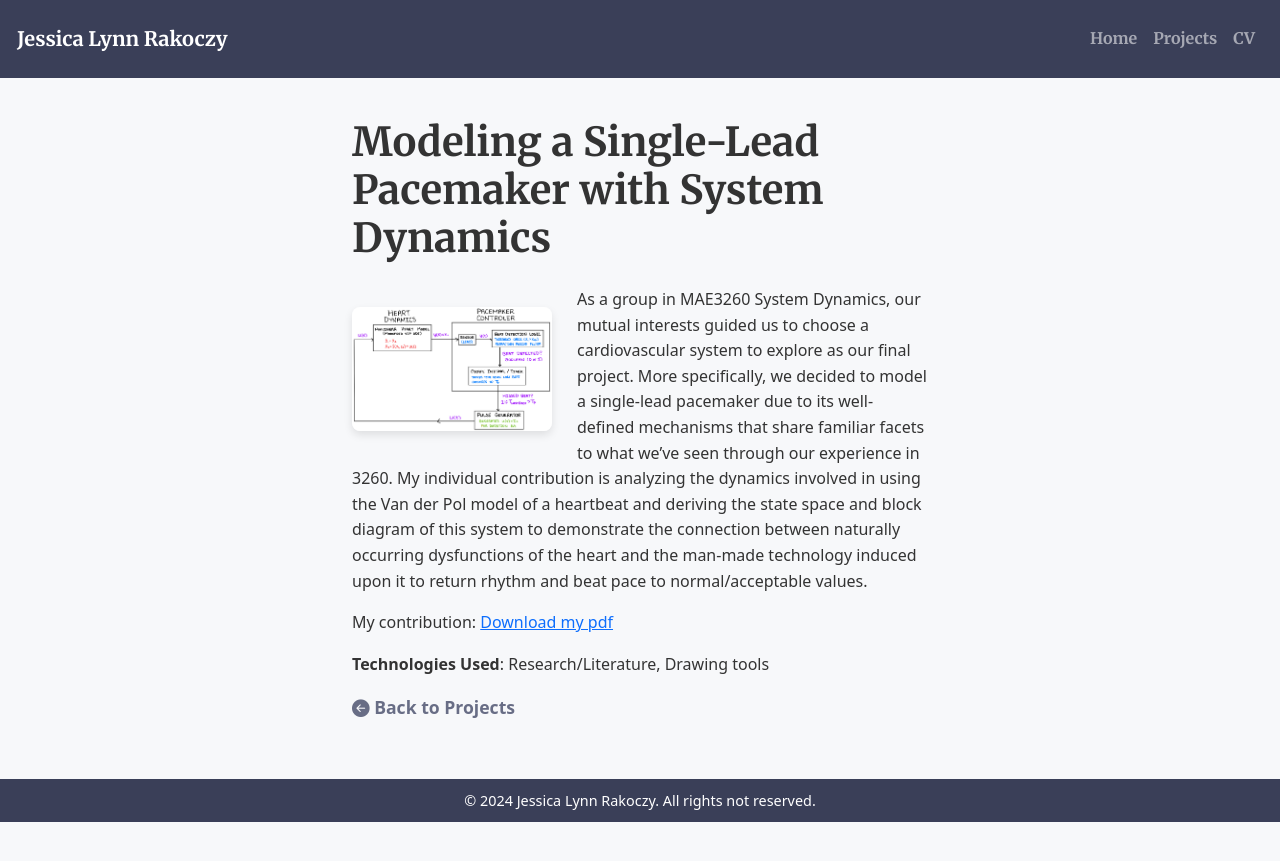
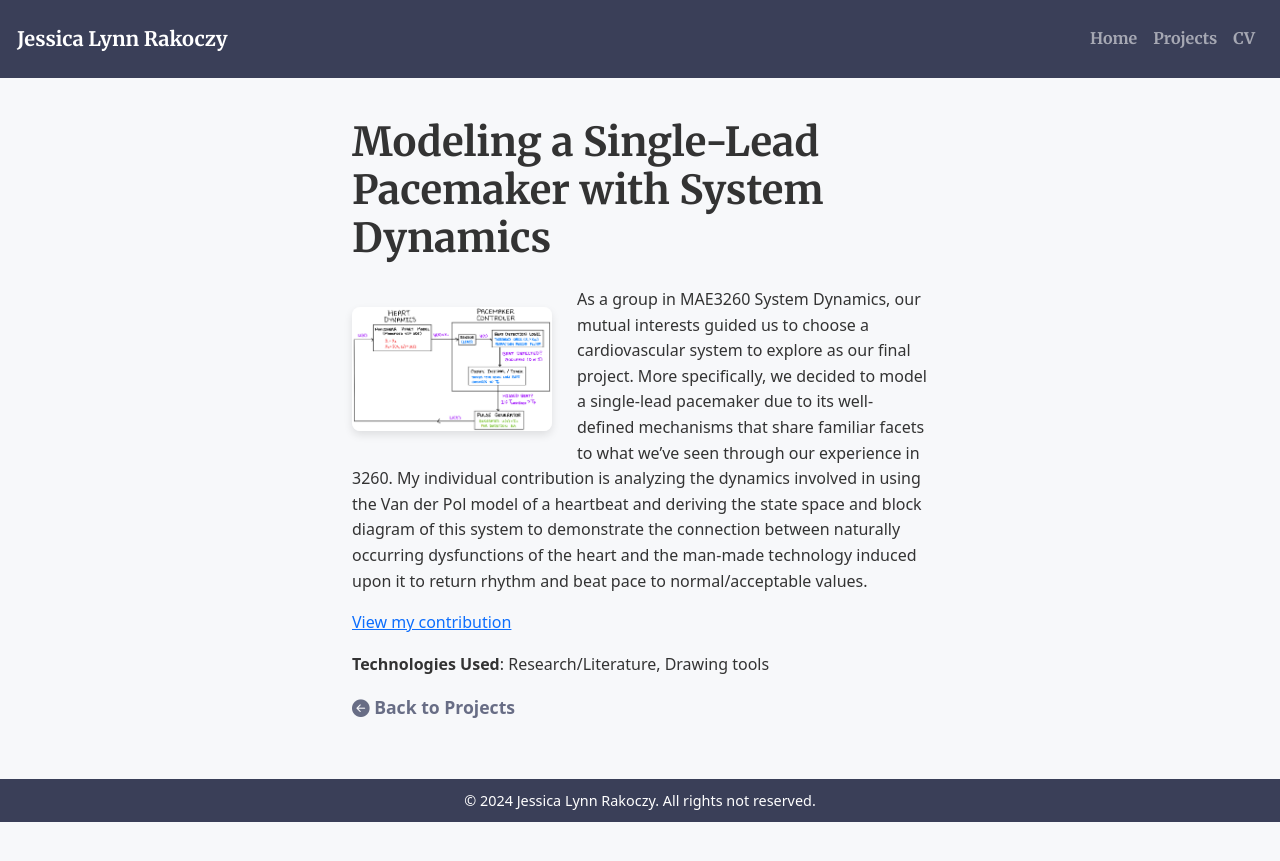
Before and after one commit to Cornell-MAE-UG/fa25-portfolio-jlr444, a Jekyll site: the page built from _projects/Model-Pacemaker-MAE3260.md, in a window 1280 px wide. Shown: the top 861 px of the page. Built offline with Jekyll 4.4.1, drawn with Linux system fonts in a browser that asks for light colours.

Commit message:
view my contribution

```diff
--- a/_projects/Model-Pacemaker-MAE3260.md
+++ b/_projects/Model-Pacemaker-MAE3260.md
@@ -7,5 +7,4 @@ image: /assets/images/block-diagram.jpg
 ---
 As a group in MAE3260 System Dynamics, our mutual interests guided us to choose a cardiovascular system to explore as our final project. More specifically, we decided to model a single-lead pacemaker due to its well-defined mechanisms that share familiar facets to what we’ve seen through our experience in 3260. My individual contribution is analyzing the dynamics involved in using the Van der Pol model of a heartbeat and deriving the state space and block diagram of this system to demonstrate the connection between naturally occurring dysfunctions of the heart and the man-made technology induced upon it to return rhythm and beat pace to normal/acceptable values.
 
-My contribution:
-[Download my pdf]({{ "/assets/VDP-DYNAMICS-&-BLOCK-DIAGRAM.pdf" | relative_url }})
+[View my contribution]({{ "/assets/VDP-DYNAMICS-&-BLOCK-DIAGRAM.pdf" | relative_url }})
```
